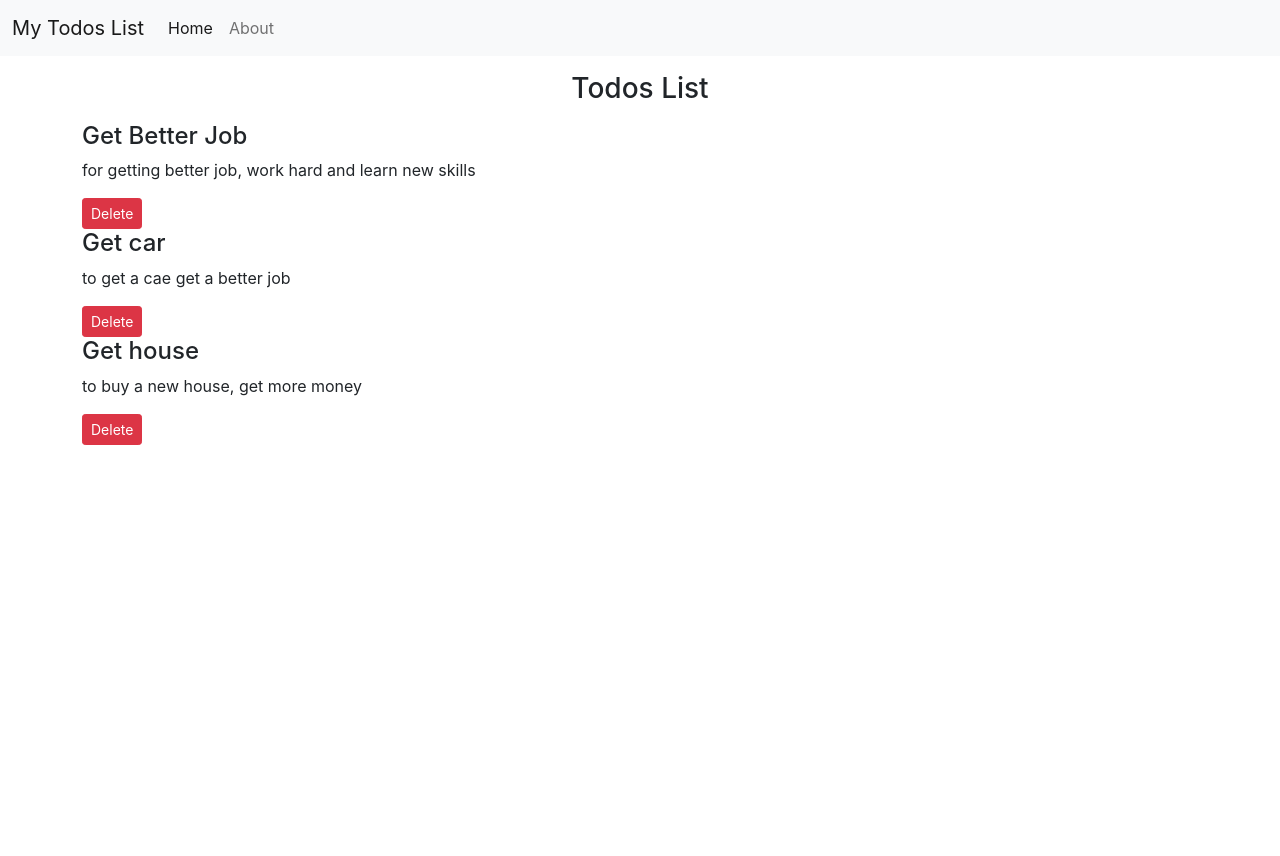
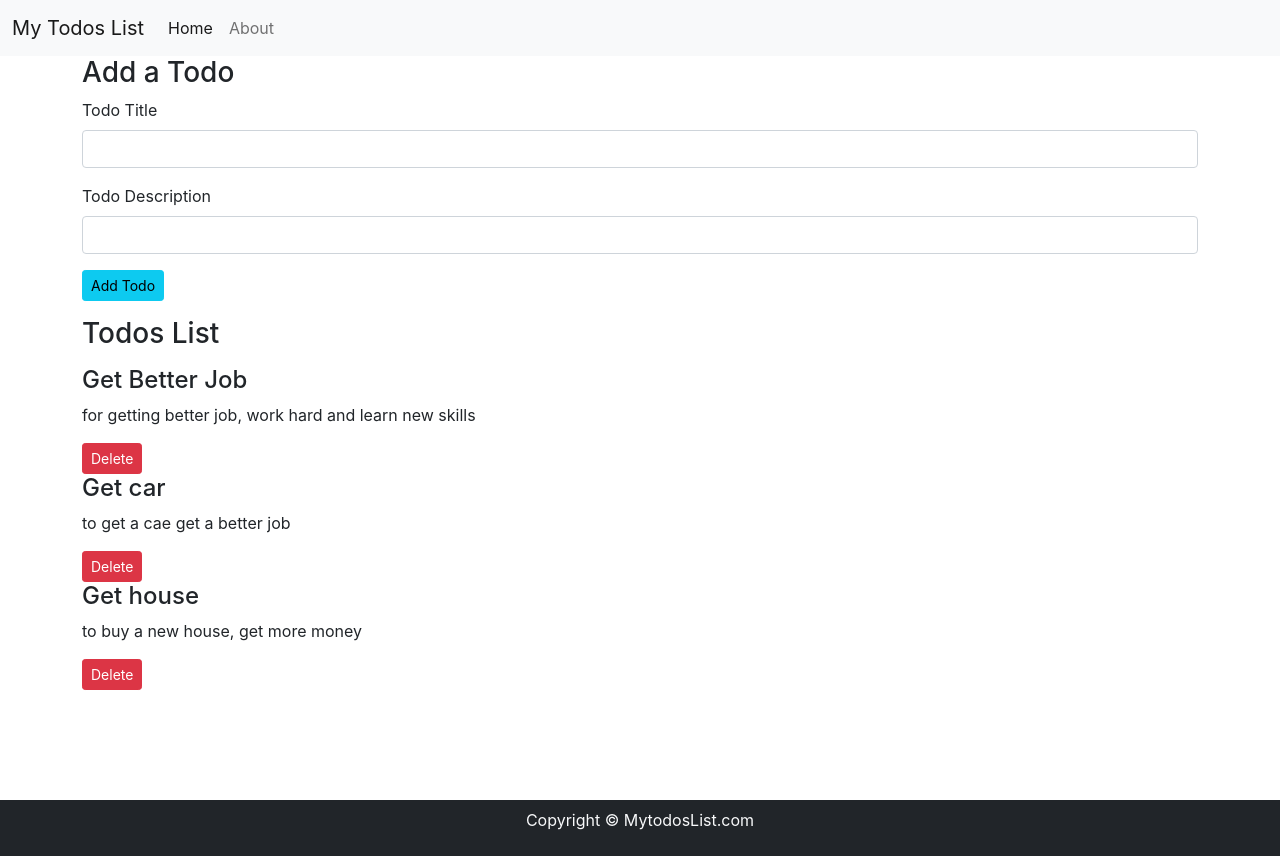
Before and after one commit to Balak282622/todos-app, a React (Create React App) app: page / in a window 1280 px wide. Before the commit the page ends 800 px from the top, so only its background shows below. Built offline with nearby package versions, Linux system fonts and the light colour scheme.

Commit message:
Footer Done, Adding Todos done Added section for footer and form for adding todo

```diff
--- a/src/App.js
+++ b/src/App.js
@@ -4,6 +4,7 @@ import { Footer } from './Components/Footer';
 import { Header } from './Components/Header';
 import { Todos } from './Components/Todos';
 import React, { useState } from 'react'
+import { AddTodo } from './Components/AddTodo';
 
 
 function App() {
@@ -33,6 +34,7 @@ const [todos, setTodos] = useState( [
   return (
     <>
     <Header title="My Todos List" searchBar={false}/>
+    <AddTodo/>
     <Todos todos={todos} handleDelete={handleDelete}/>
     <Footer/>
     </>
--- /dev/null
+++ b/src/Components/AddTodo.js
@@ -0,0 +1,20 @@
+import React from 'react'
+
+export const AddTodo = () => {
+    return (
+        <div className="container mxy-3">
+            <h3>Add a Todo</h3>
+            <form>
+                <div className="mb-3">
+                    <label for="title" className="form-label">Todo Title</label>
+                    <input type="text" className="form-control" id="title" aria-describedby="emailHelp"/>
+                </div>
+                <div className="mb-3">
+                    <label for="description" className="form-label">Todo Description</label>
+                    <input type="password" className="form-control" id="description"/>
+                </div>
+                <button type="submit" className="btn btn-sm btn-info">Add Todo</button>
+            </form>
+        </div>
+    )
+}
--- a/src/Components/Footer.js
+++ b/src/Components/Footer.js
@@ -1,9 +1,16 @@
 import React from 'react'
 
 export const Footer = () => {
+    let footerStyle = {
+        position: "absolute",
+        top: "100vh",
+        width: "100%"
+    }
     return (
-        <div>
-
-        </div>
+        <footer className="bg-dark text-light py-2" style={footerStyle}>
+            <p className="text-center">
+            Copyright &copy; MytodosList.com
+            </p>
+        </footer>
     )
 }
--- a/src/Components/Todos.js
+++ b/src/Components/Todos.js
@@ -5,7 +5,7 @@ export const Todos = (props) => {
     return (
        <>
         <div className="container">
-            <h3 className="text-center m-3">Todos List</h3>
+            <h3 className="my-3">Todos List</h3>
             {props.todos.length===0 ?"No Todos to display" : props.todos.map((todo) =>{
                 return <Todo todo={todo} key={todo.sno} handleDelete={props.handleDelete}/>
             })}
```
